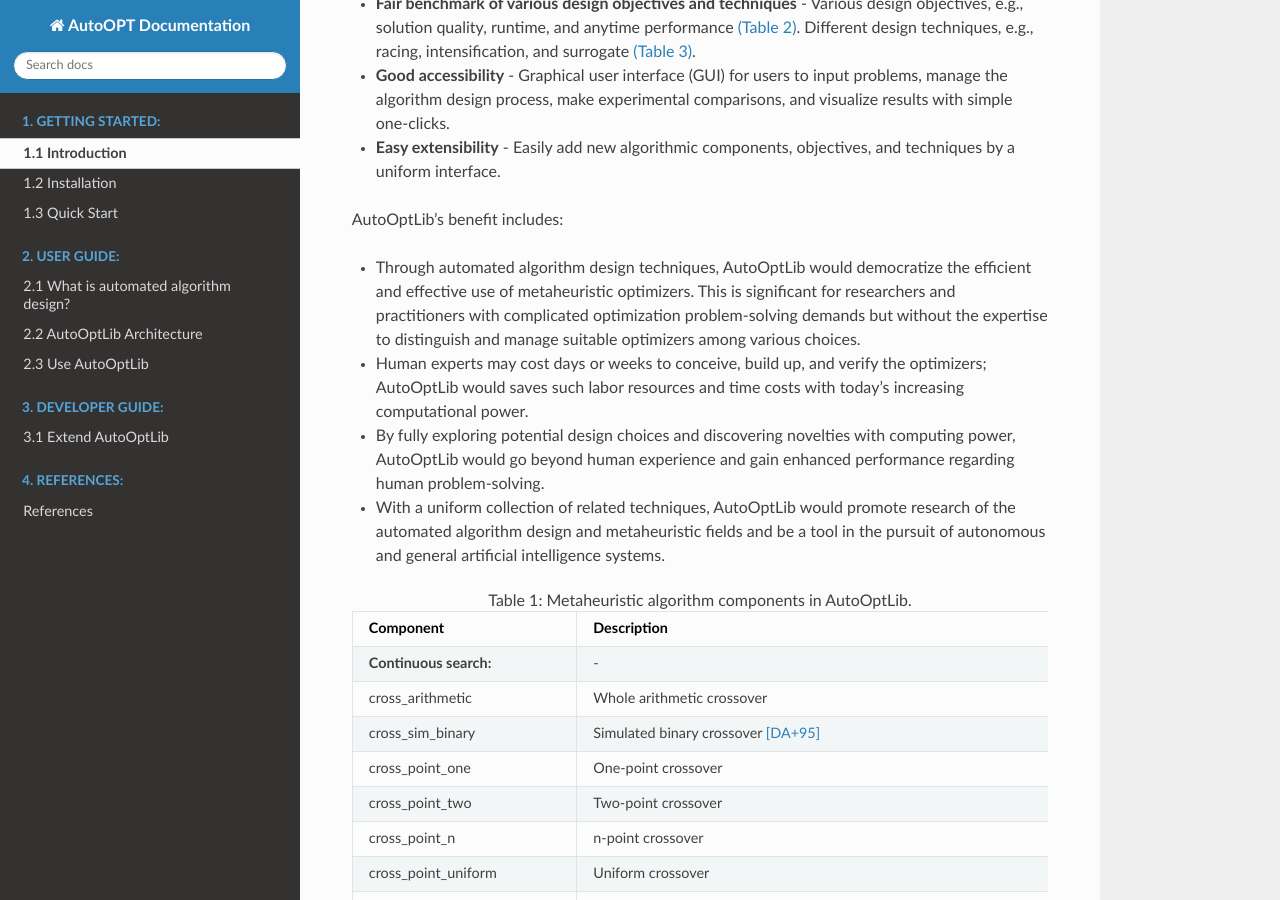
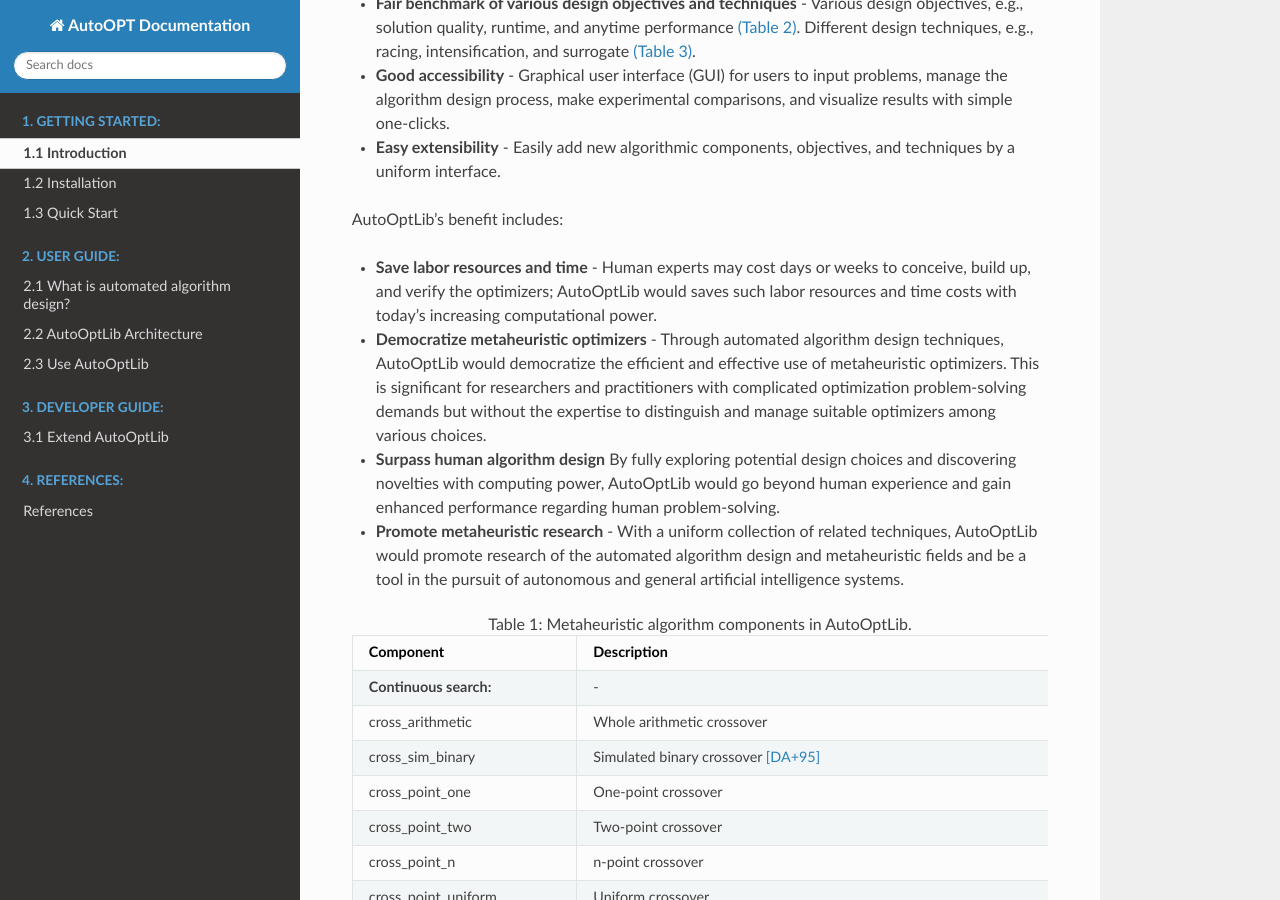
Before and after one commit to 524130120/AutoOPT, a Sphinx documentation site: the page built from source/GettingStart/Introduction.md, in a window 1280 px wide and 900 px high, scrolled down 336 px. Built offline with Sphinx 7.4.7 and the Read the Docs theme 2.0.0, drawn with Linux system fonts in a browser that asks for light colours.

Commit message:
Update Introduction.md

```diff
--- a/source/GettingStart/Introduction.md
+++ b/source/GettingStart/Introduction.md
@@ -15,14 +15,13 @@ Different design techniques, e.g., racing, intensification, and surrogate [(Tabl
 
 AutoOptLib's benefit includes:
 
-+ Through automated algorithm design techniques, AutoOptLib would democratize the efficient and effective use of metaheuristic optimizers. This is significant for researchers and practitioners with complicated optimization problem-solving demands but without the expertise to distinguish and manage suitable optimizers among various choices.
++ **Save labor resources and time** - Human experts may cost days or weeks to conceive, build up, and verify the optimizers; AutoOptLib would saves such labor resources and time costs with today's increasing computational power.
 
-+ Human experts may cost days or weeks to conceive, build up, and verify the optimizers; AutoOptLib would saves such labor resources and time costs with today's increasing computational power.
++ **Democratize metaheuristic optimizers** - Through automated algorithm design techniques, AutoOptLib would democratize the efficient and effective use of metaheuristic optimizers. This is significant for researchers and practitioners with complicated optimization problem-solving demands but without the expertise to distinguish and manage suitable optimizers among various choices.
 
-+ By fully exploring potential design choices and discovering novelties with computing power, AutoOptLib would go beyond human experience and gain enhanced performance regarding human problem-solving.
++ **Surpass human algorithm design** By fully exploring potential design choices and discovering novelties with computing power, AutoOptLib would go beyond human experience and gain enhanced performance regarding human problem-solving.
 
-+ With a uniform collection of related techniques, AutoOptLib would promote research of the automated algorithm design and metaheuristic fields and be a tool in the pursuit of autonomous and general artificial intelligence systems.
-
++ **Promote metaheuristic research** - With a uniform collection of related techniques, AutoOptLib would promote research of the automated algorithm design and metaheuristic fields and be a tool in the pursuit of autonomous and general artificial intelligence systems.
 
 
 <a name="table1"></a>
```
